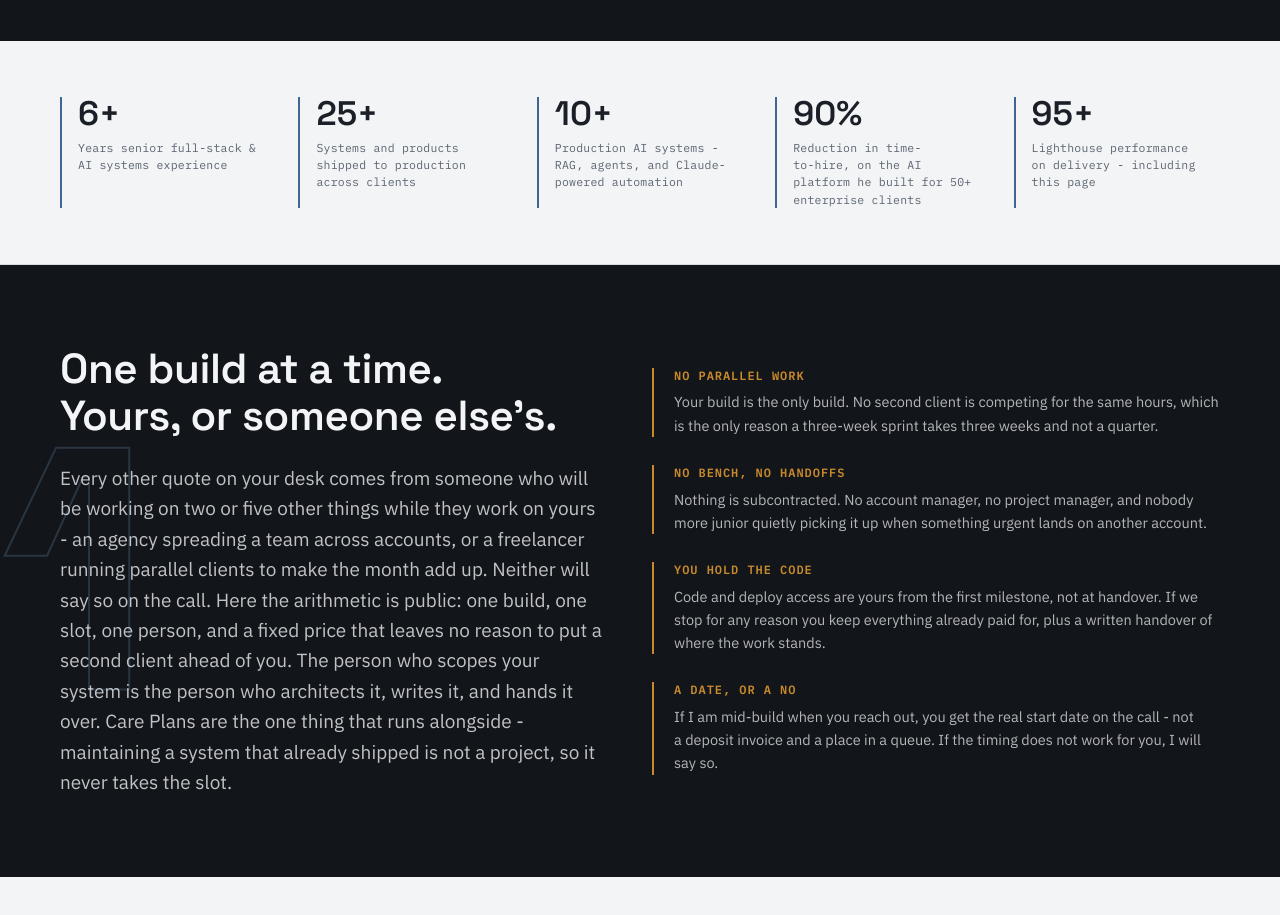
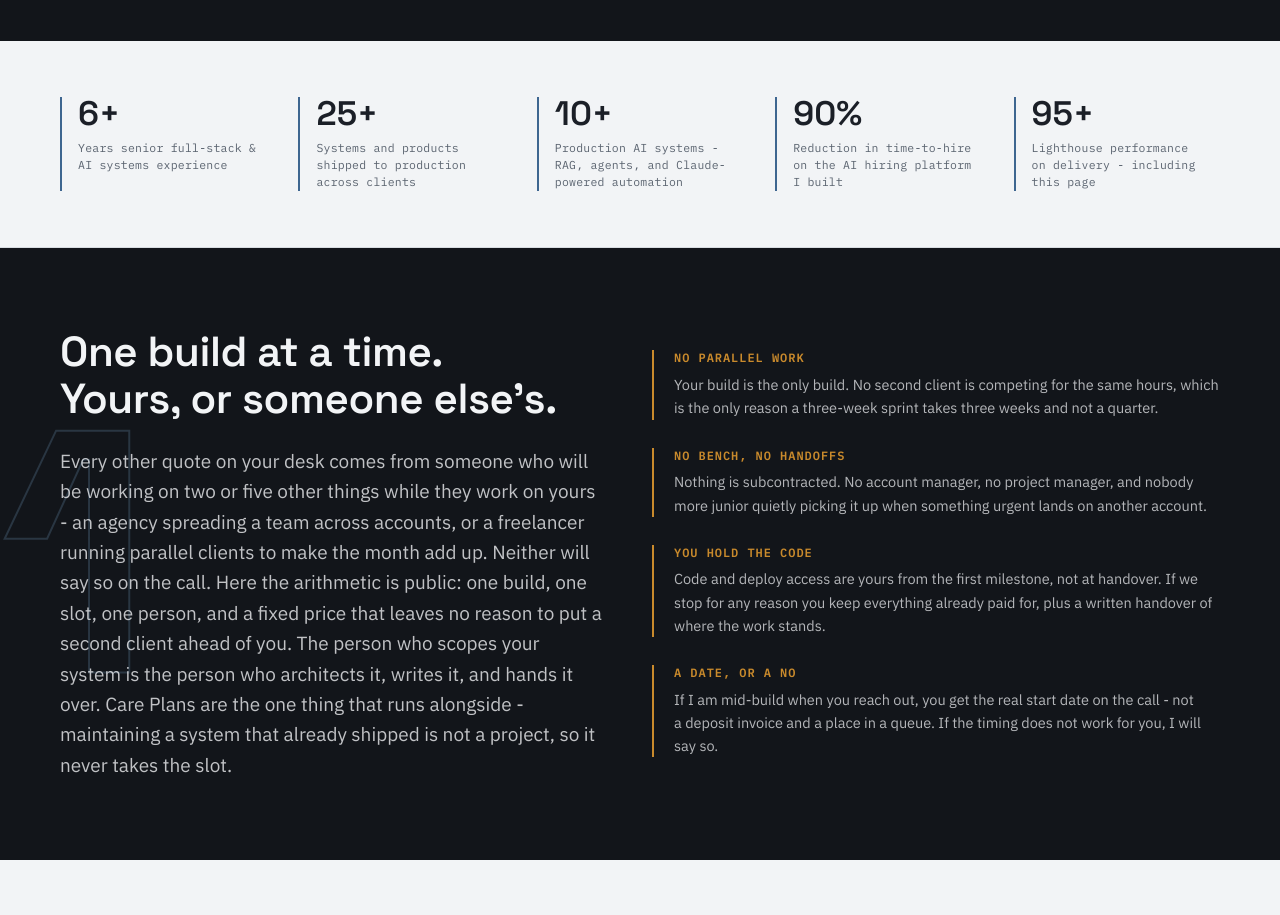
Before and after one commit to DDharma/websyncr_live, a Next.js app: page / in a window 1280 px wide. Shown: the part 780-1695 px from the top of the page. Built offline with nearby package versions, Linux system fonts and the light colour scheme.

Commit message:
Content Modified

```diff
--- a/src/content/content.ts
+++ b/src/content/content.ts
@@ -12,10 +12,7 @@ export const stats: readonly Stat[] = [
     value: '10+',
     label: 'Production AI systems - RAG, agents, and Claude-powered automation',
   },
-  {
-    value: '90%',
-    label: 'Reduction in time-to-hire, on the AI platform he built for 50+ enterprise clients',
-  },
+  { value: '90%', label: 'Reduction in time-to-hire on the AI hiring platform I built' },
   { value: '95+', label: 'Lighthouse performance on delivery - including this page' },
 ];
 
```
